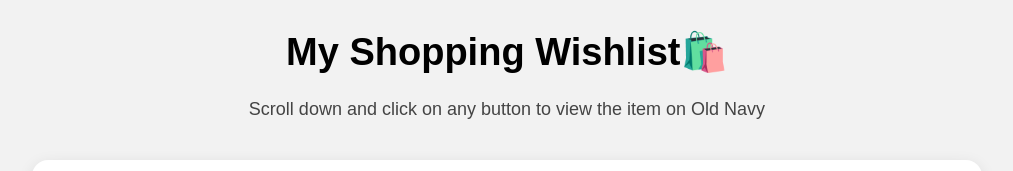
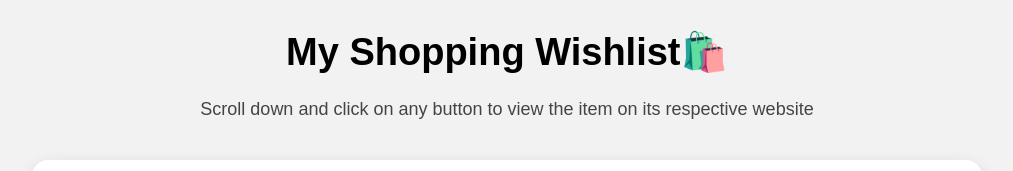
Before and after one commit to ejbirch24-star/Shopping_Hauls_Presented_By_Ej, a plain HTML site: page index.html in a window 1280 px wide. Shown: the top 171 px of the page, without its empty margins (133-1146 px from the left). Drawn offline with Linux system fonts and the light colour scheme.

Commit message:
Update index.html

```diff
--- a/index.html
+++ b/index.html
@@ -69,7 +69,7 @@
 <body>
 
   <h1>My Shopping Wishlist🛍️</h1>
-  <p class="subtitle">Scroll down and click on any button to view the item on Old Navy</p>
+  <p class="subtitle">Scroll down and click on any button to view the item on its respective website</p>
 
   <!-- 1. Waffle T Blue -->
   <div class="item-container">
```
